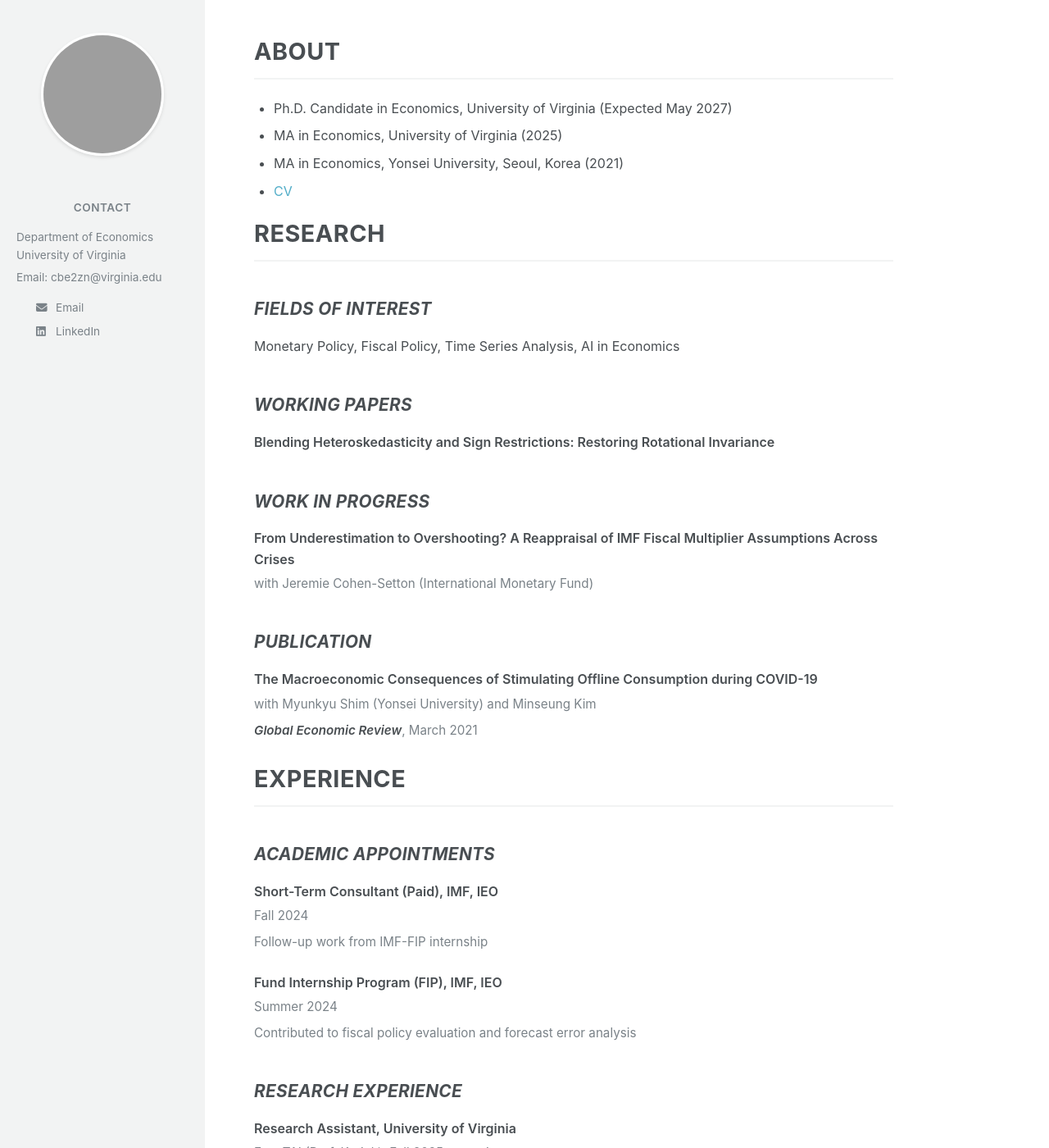
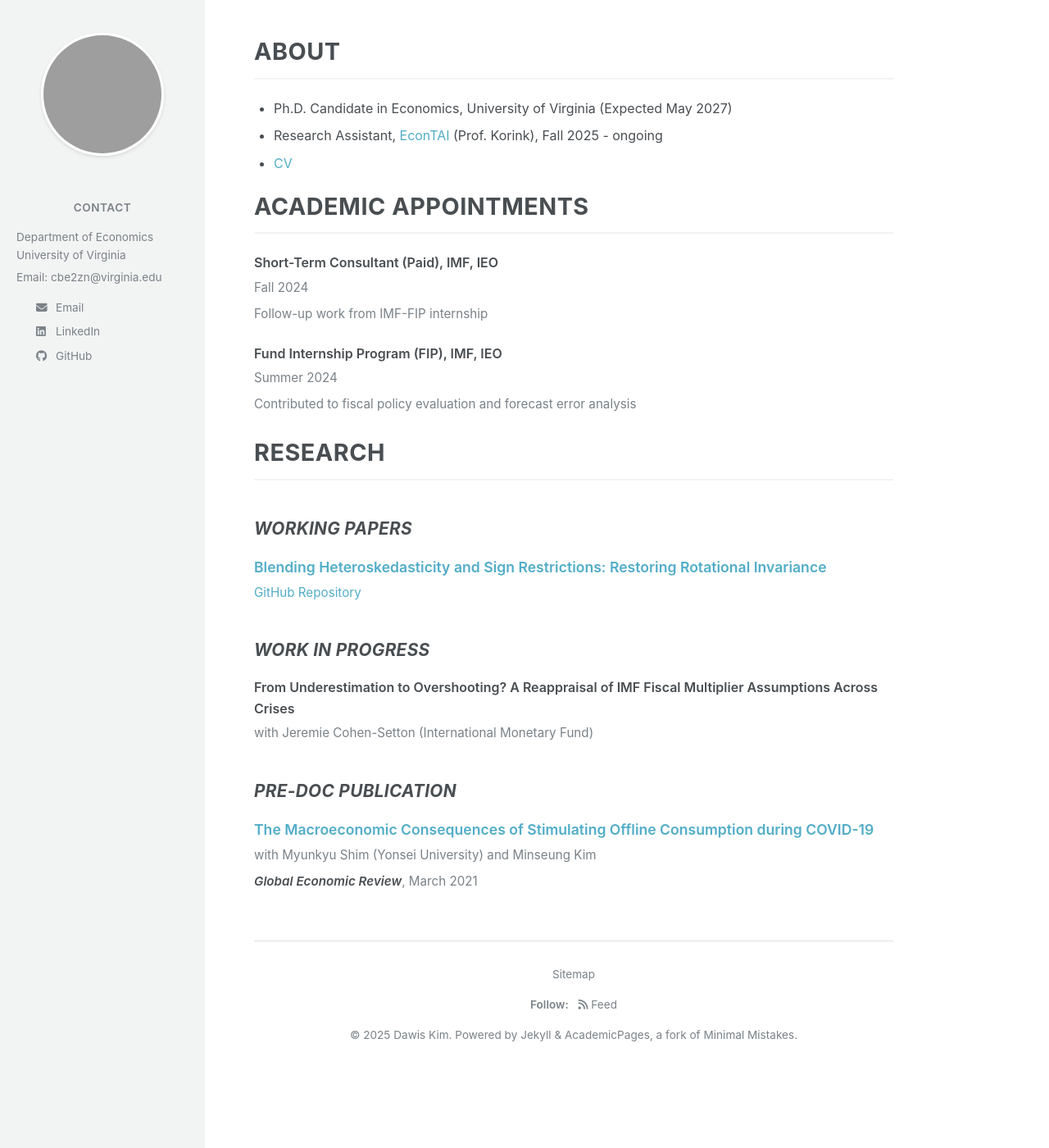
Before and after one commit to davidkim5707/website, a Jekyll site: the page built from index.md, in a window 1280 px wide and 1400 px high. Shown: the whole window at 82% size. Built offline with Jekyll 4.4.1, drawn with Linux system fonts in a browser that asks for light colours; some of the changed text lies outside the part shown; grey boxes are pictures that could not be loaded.

Commit message:
Refine website content per specifications
Updates to _config.yml:
- Added GitHub link (https://github.com/davidkim5707)

Updates to index.md:
- ABOUT section:
  - Removed MA degree history
  - Added Research Assistant, EconTAI with link
- Restructured page:
  - Moved ACADEMIC APPOINTMENTS before RESEARCH
- RESEARCH section:
  - Removed FIELDS OF INTEREST subsection
  - Added links to working paper (GitHub repo + PDF)
  - Renamed PUBLICATION to PRE-DOC PUBLICATION
  - Added journal link for COVID-19 paper
- Deleted entire EXPERIENCE section

Final structure: ABOUT → ACADEMIC APPOINTMENTS → RESEARCH

🤖 Generated with [Claude Code](https://claude.com/claude-code)

Co-Authored-By: Claude <noreply@anthropic.com>

```diff
--- a/_config.yml
+++ b/_config.yml
@@ -21,6 +21,9 @@ author:
     - label: "LinkedIn"
       icon: "fab fa-linkedin"
       url: "https://linkedin.com/in/dawis-kim-9977a824a"
+    - label: "GitHub"
+      icon: "fab fa-github"
+      url: "https://github.com/davidkim5707"
 
 # Build Settings
 markdown: kramdown
--- a/index.md
+++ b/index.md
@@ -6,40 +6,10 @@ title: About
 # ABOUT
 
 - Ph.D. Candidate in Economics, University of Virginia (Expected May 2027)
-- MA in Economics, University of Virginia (2025)
-- MA in Economics, Yonsei University, Seoul, Korea (2021)
+- Research Assistant, [EconTAI](https://www.econtai.org/) (Prof. Korink), Fall 2025 - ongoing
 - [CV](cv/cv.pdf)
 
-# RESEARCH
-
-## _FIELDS OF INTEREST_
-
-Monetary Policy, Fiscal Policy, Time Series Analysis, AI in Economics
-
-## _WORKING PAPERS_
-
-<dl>
-  <dt>Blending Heteroskedasticity and Sign Restrictions: Restoring Rotational Invariance</dt>
-</dl>
-
-## _WORK IN PROGRESS_
-
-<dl>
-  <dt>From Underestimation to Overshooting? A Reappraisal of IMF Fiscal Multiplier Assumptions Across Crises</dt>
-  <dd>with Jeremie Cohen-Setton (International Monetary Fund)</dd>
-</dl>
-
-## _PUBLICATION_
-
-<dl>
-  <dt>The Macroeconomic Consequences of Stimulating Offline Consumption during COVID-19</dt>
-  <dd>with Myunkyu Shim (Yonsei University) and Minseung Kim</dd>
-  <dd><strong><em>Global Economic Review</em></strong>, March 2021</dd>
-</dl>
-
-# EXPERIENCE
-
-## _ACADEMIC APPOINTMENTS_
+# ACADEMIC APPOINTMENTS
 
 <dl>
   <dt>Short-Term Consultant (Paid), IMF, IEO</dt>
@@ -53,31 +23,26 @@ Monetary Policy, Fiscal Policy, Time Series Analysis, AI in Economics
   <dd>Contributed to fiscal policy evaluation and forecast error analysis</dd>
 </dl>
 
-## _RESEARCH EXPERIENCE_
+# RESEARCH
+
+## _WORKING PAPERS_
 
 <dl>
-  <dt>Research Assistant, University of Virginia</dt>
-  <dd>EconTAI (Prof. Korink), Fall 2025 - ongoing</dd>
+  <dt><a href="https://github.com/davidkim5707/svar-svsr/blob/main/SVAR_sign_hetero.pdf">Blending Heteroskedasticity and Sign Restrictions: Restoring Rotational Invariance</a></dt>
+  <dd><a href="https://github.com/davidkim5707/svar-svsr">GitHub Repository</a></dd>
 </dl>
 
+## _WORK IN PROGRESS_
+
 <dl>
-  <dt>Research Assistant, Yonsei University, Seoul, Korea</dt>
-  <dd>Prof. Myunkyu Shim, Fall 2020</dd>
+  <dt>From Underestimation to Overshooting? A Reappraisal of IMF Fiscal Multiplier Assumptions Across Crises</dt>
+  <dd>with Jeremie Cohen-Setton (International Monetary Fund)</dd>
 </dl>
 
+## _PRE-DOC PUBLICATION_
+
 <dl>
-  <dt>Technical Assistant, Ministry of Finance and Samsung</dt>
-  <dd>Spring 2021</dd>
-  <dd>Converted MATLAB code to Python for WEI and Nowcasting models</dd>
+  <dt><a href="https://www.tandfonline.com/doi/full/10.1080/1226508X.2021.1875868">The Macroeconomic Consequences of Stimulating Offline Consumption during COVID-19</a></dt>
+  <dd>with Myunkyu Shim (Yonsei University) and Minseung Kim</dd>
+  <dd><strong><em>Global Economic Review</em></strong>, March 2021</dd>
 </dl>
-
-## _TEACHING EXPERIENCE_
-
-**University of Virginia**
-- Intro to Econometrics (Prof. Rafi), Fall 2024
-- Money and Banking (Prof. Carter), Spring 2023
-- Principles of Macroeconomics (Prof. Carter), Fall 2022, 2023
-- Principles of Microeconomics (Prof. Carter), Spring, Summer 2025
-
-**Yonsei University**
-- Advanced Macroeconomic Theory (Prof. Cho), Fall 2019
```
